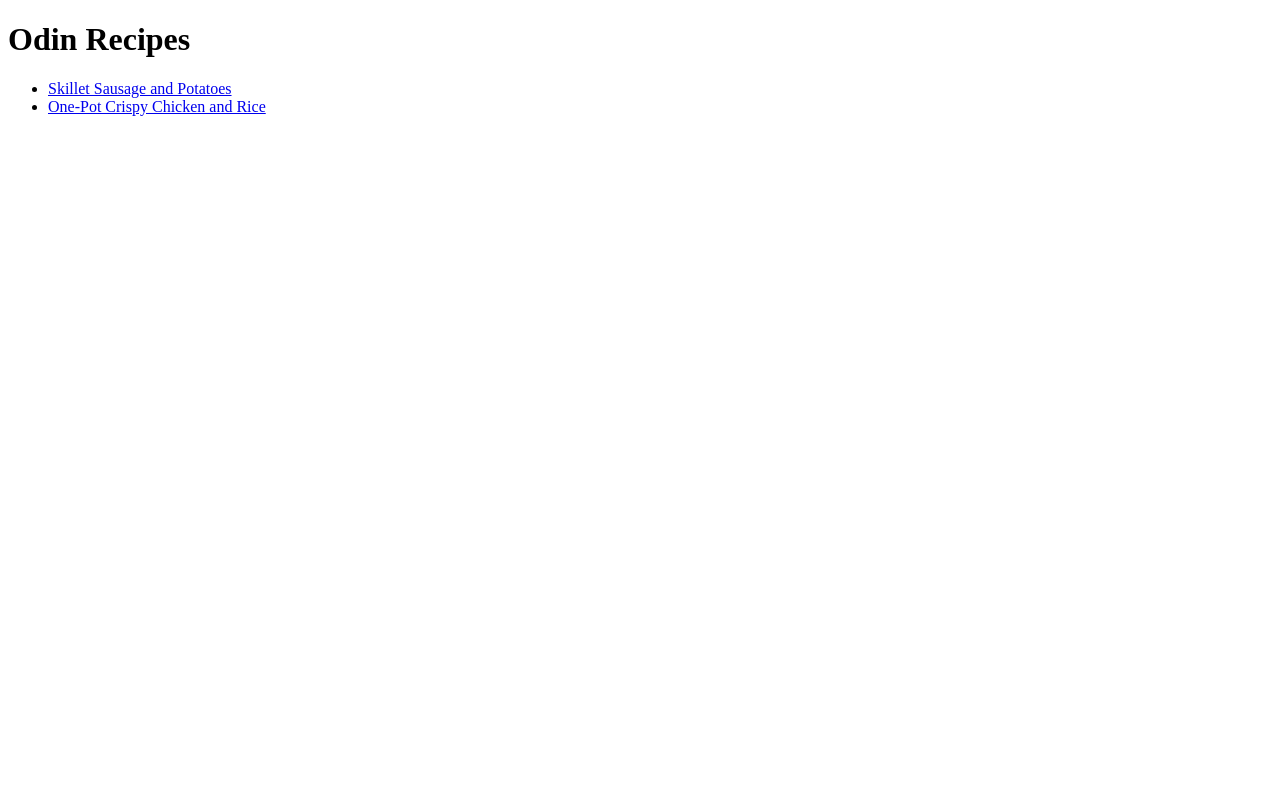
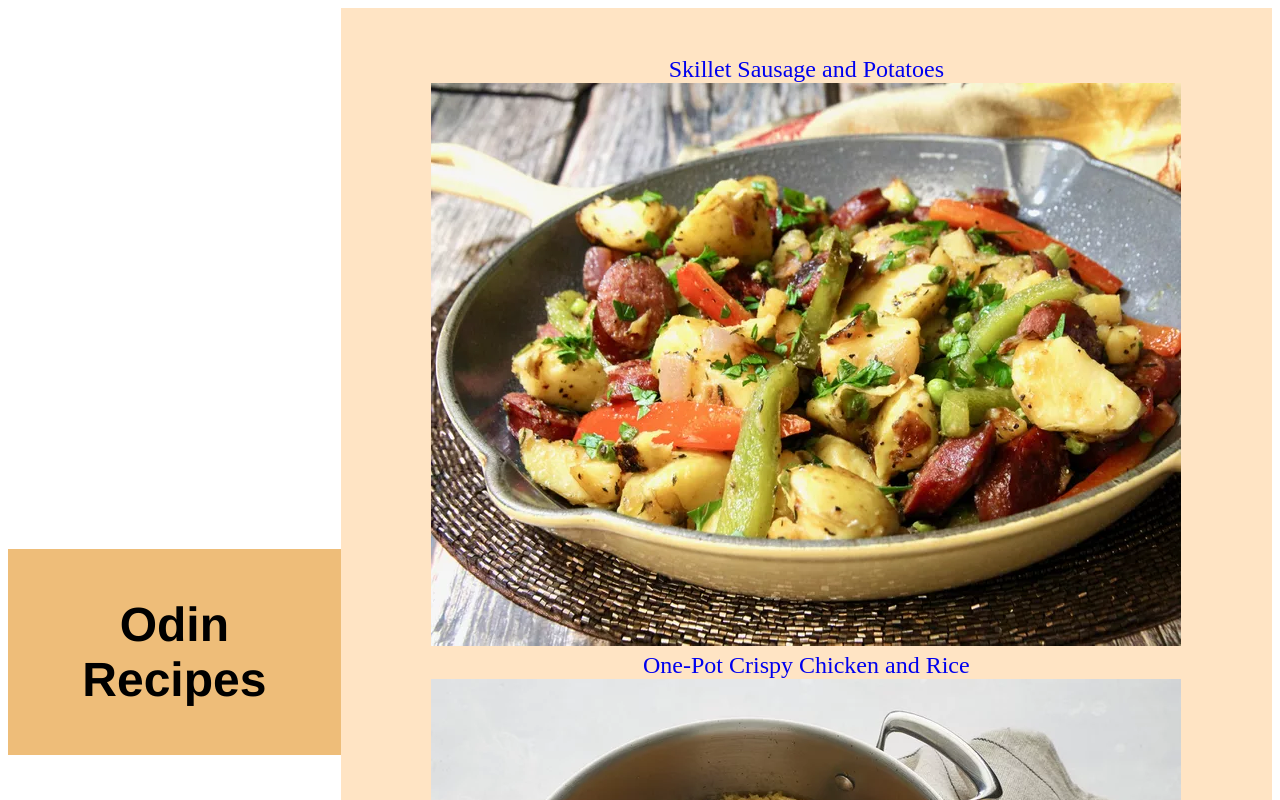
Before and after one commit to alphaleo21/odin-recipes, a plain HTML site: page index.html in a window 1280 px wide. Shown: the top 800 px of the page. Drawn offline with Linux system fonts and the light colour scheme.

Commit message:
modified indexfile and created css file

```diff
--- a/index.html
+++ b/index.html
@@ -8,10 +8,18 @@
     <link rel="stylesheet" href="style.css">
 </head>
 <body>
-    <h1>Odin Recipes</h1>
-    <ul>
-    <li><a href="recipes/potatoes.html">Skillet Sausage and Potatoes</a><br></li>
-    <li><a href="recipes/chicken.html">One-Pot Crispy Chicken and Rice</a></li>
-    </ul>
+    <div class="container">
+        <div class="header">Odin Recipes</div>
+        <div class="content">
+            <div class="firstRecipe">
+                <a href="recipes/potatoes.html">Skillet Sausage and Potatoes</a><br>
+                <img src="recipes/potatoes.webp" alt="">
+            </div>
+            <div class="secondRecipe">
+                <a href="recipes/chicken.html">One-Pot Crispy Chicken and Rice</a>
+                <img src="recipes/chicken.webp" alt="">
+            </div>
+        </div>
+    </div>
 </body>
 </html>
--- a/style.css
+++ b/style.css
@@ -0,0 +1,25 @@
+body{
+    text-decoration: none;
+    font-size: x-large;
+}
+a{
+    text-decoration: none;
+}
+.container{
+    text-align: center;
+    display: flex;
+    width: auto;
+}
+.header{
+    margin: auto;
+    padding: 1em;
+    font-size: 2em;
+    font-weight: bolder;
+    background-color: rgb(238, 189, 121);
+    font-family: 'Franklin Gothic Medium', 'Arial Narrow', Arial, sans-serif;
+}
+.content{
+    background-color: bisque;
+    text-align: center;
+    padding: 2em;
+}
```
